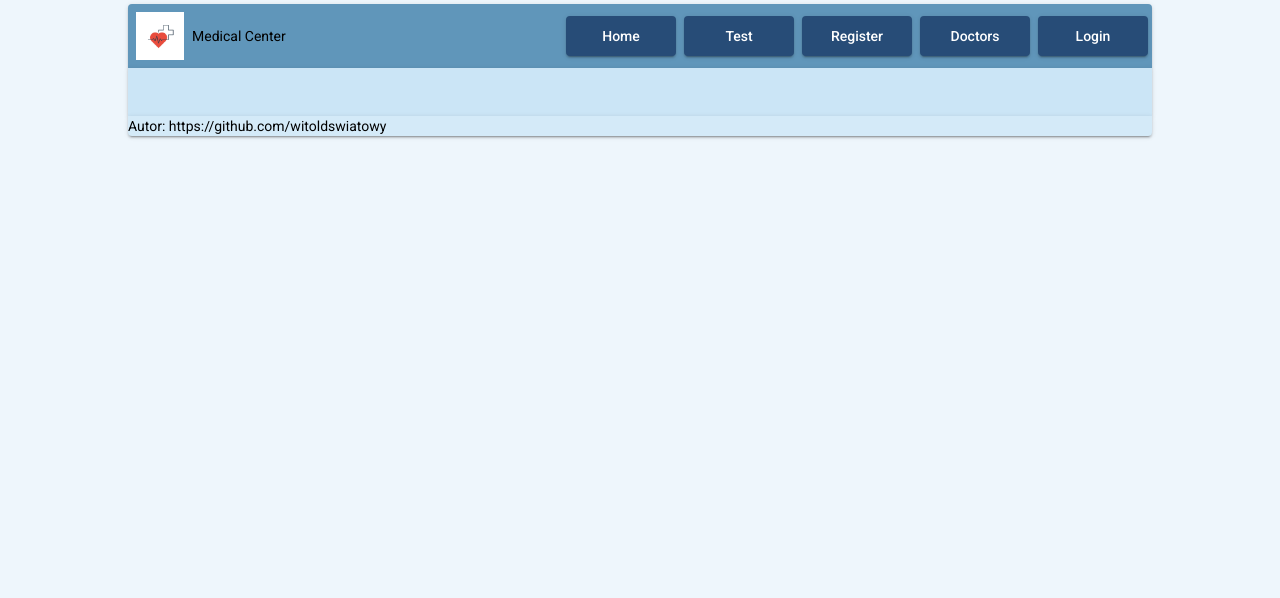
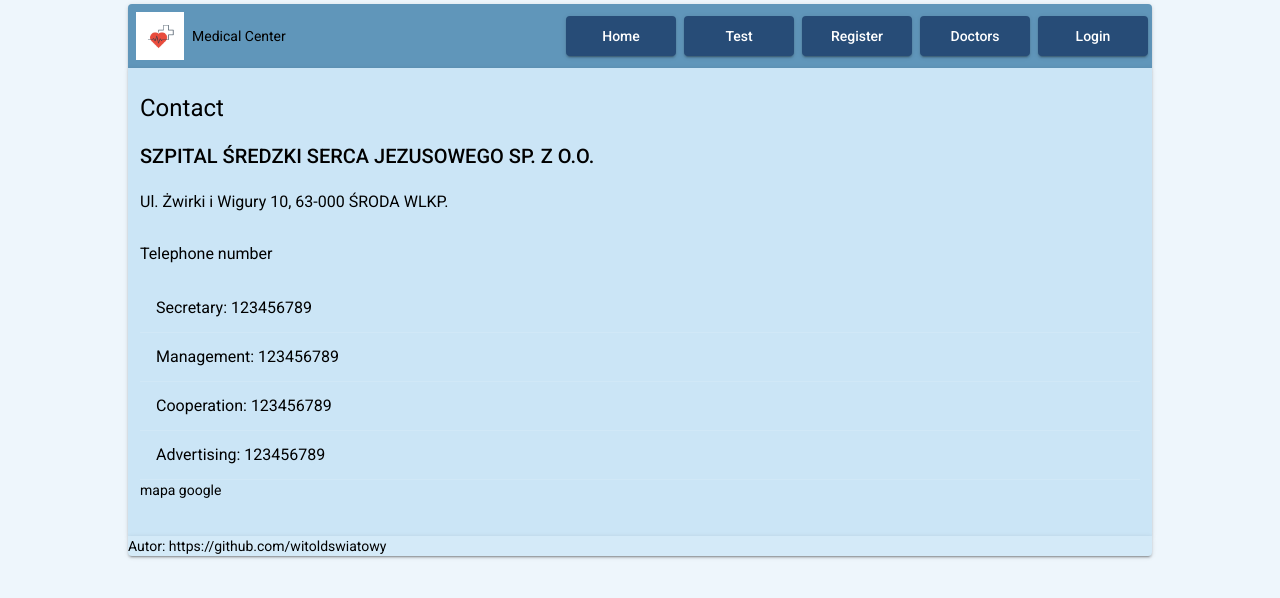
Before and after one commit to witoldswiatowy/my-app-medical-center, an Angular app in the folder frontend/: page /contact in a window 1280 px wide. Before the commit this address led to /. Shown: the top 598 px of the page. Built offline with nearby package versions, Linux system fonts and the light colour scheme.

Commit message:
contact - fronted - implementation component and button in home

```diff
--- a/frontend/src/app/app-routing.module.ts
+++ b/frontend/src/app/app-routing.module.ts
@@ -11,6 +11,7 @@ import {AllVisitListComponent} from "./all-visit-list/all-visit-list.component";
 import {DutiesComponent} from "./duties/duties.component";
 import {DoctorsComponent} from "./doctors/doctors.component";
 import {DoctorFormComponent} from "./doctor-form/doctor-form.component";
+import {ContactComponent} from "./contact/contact.component";
 
 const routes: Routes = [
   {path: "", redirectTo: "home", pathMatch: "full"},
@@ -23,6 +24,7 @@ const routes: Routes = [
   {path: "add_doctor", component: DoctorFormComponent, canActivate: [AuthenticationGuard, AdminRoleGuard]},
   {path: "visits", component: AllVisitListComponent, canActivate: [AuthenticationGuard, AdminRoleGuard]},
   {path: "duties", component: DutiesComponent, canActivate: [AuthenticationGuard, AdminRoleGuard]},
+  {path: "contact", component: ContactComponent},
 ];
 
 @NgModule({
--- a/frontend/src/app/app.module.ts
+++ b/frontend/src/app/app.module.ts
@@ -41,6 +41,8 @@ import { AllVisitListComponent } from './all-visit-list/all-visit-list.component
 import { DutiesListComponent } from './duties-list/duties-list.component';
 import { DutiesComponent } from './duties/duties.component';
 import { DoctorFormComponent } from './doctor-form/doctor-form.component';
+import { ContactComponent } from './contact/contact.component';
+import {MatListModule} from "@angular/material/list";
 
 @NgModule({
   declarations: [
@@ -57,6 +59,7 @@ import { DoctorFormComponent } from './doctor-form/doctor-form.component';
     DutiesListComponent,
     DutiesComponent,
     DoctorFormComponent,
+    ContactComponent,
   ],
     imports: [
         BrowserModule,
@@ -80,7 +83,8 @@ import { DoctorFormComponent } from './doctor-form/doctor-form.component';
         HttpClientModule,
         MatProgressBarModule,
         MatSnackBarModule,
-    MatPaginatorModule
+        MatPaginatorModule,
+        MatListModule
     ],
   providers: [
     UserServiceService,
--- /dev/null
+++ b/frontend/src/app/contact/contact.component.css
@@ -0,0 +1,3 @@
+.mat-list-item {
+  color: black;
+}
--- /dev/null
+++ b/frontend/src/app/contact/contact.component.html
@@ -0,0 +1,17 @@
+<div>
+  <h1>Contact</h1>
+  <h2>SZPITAL ŚREDZKI SERCA JEZUSOWEGO SP. Z O.O.</h2>
+  <h3>Ul. Żwirki i Wigury 10, 63-000 ŚRODA WLKP.</h3>
+  <mat-list>
+    <h3>Telephone number</h3>
+    <mat-list-item>Secretary: 123456789</mat-list-item>
+    <mat-divider></mat-divider>
+    <mat-list-item>Management: 123456789</mat-list-item>
+    <mat-divider></mat-divider>
+    <mat-list-item>Cooperation: 123456789</mat-list-item>
+    <mat-divider></mat-divider>
+    <mat-list-item>Advertising: 123456789</mat-list-item>
+    <mat-divider></mat-divider>
+  </mat-list>
+  <p>mapa google</p>
+</div>
--- /dev/null
+++ b/frontend/src/app/contact/contact.component.ts
@@ -0,0 +1,15 @@
+import { Component, OnInit } from '@angular/core';
+
+@Component({
+  selector: 'app-contact',
+  templateUrl: './contact.component.html',
+  styleUrls: ['./contact.component.css']
+})
+export class ContactComponent implements OnInit {
+
+  constructor() { }
+
+  ngOnInit(): void {
+  }
+
+}
--- a/frontend/src/app/home/home.component.html
+++ b/frontend/src/app/home/home.component.html
@@ -6,7 +6,7 @@
     <mat-card class="home-takeVisit">
         Take a visit
     </mat-card>
-    <mat-card class="home-contact">
+    <mat-card class="home-contact" [routerLink]="['/contact']">
         Contact
     </mat-card>
   </div>
```
Also changed, not shown: 1 other file (tests, documents, lock files or other folders). Lines whose indentation alone changed are shown as unchanged.
